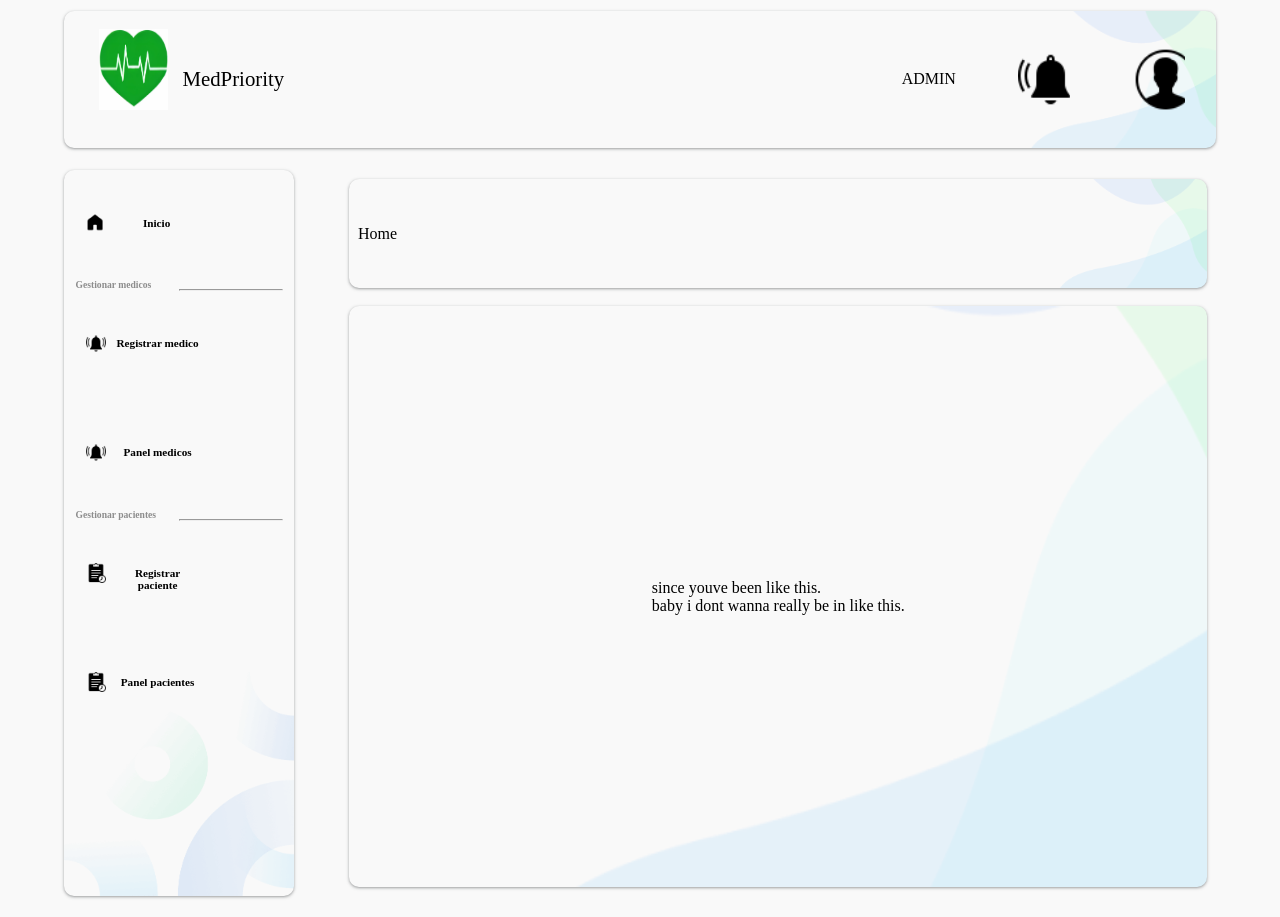
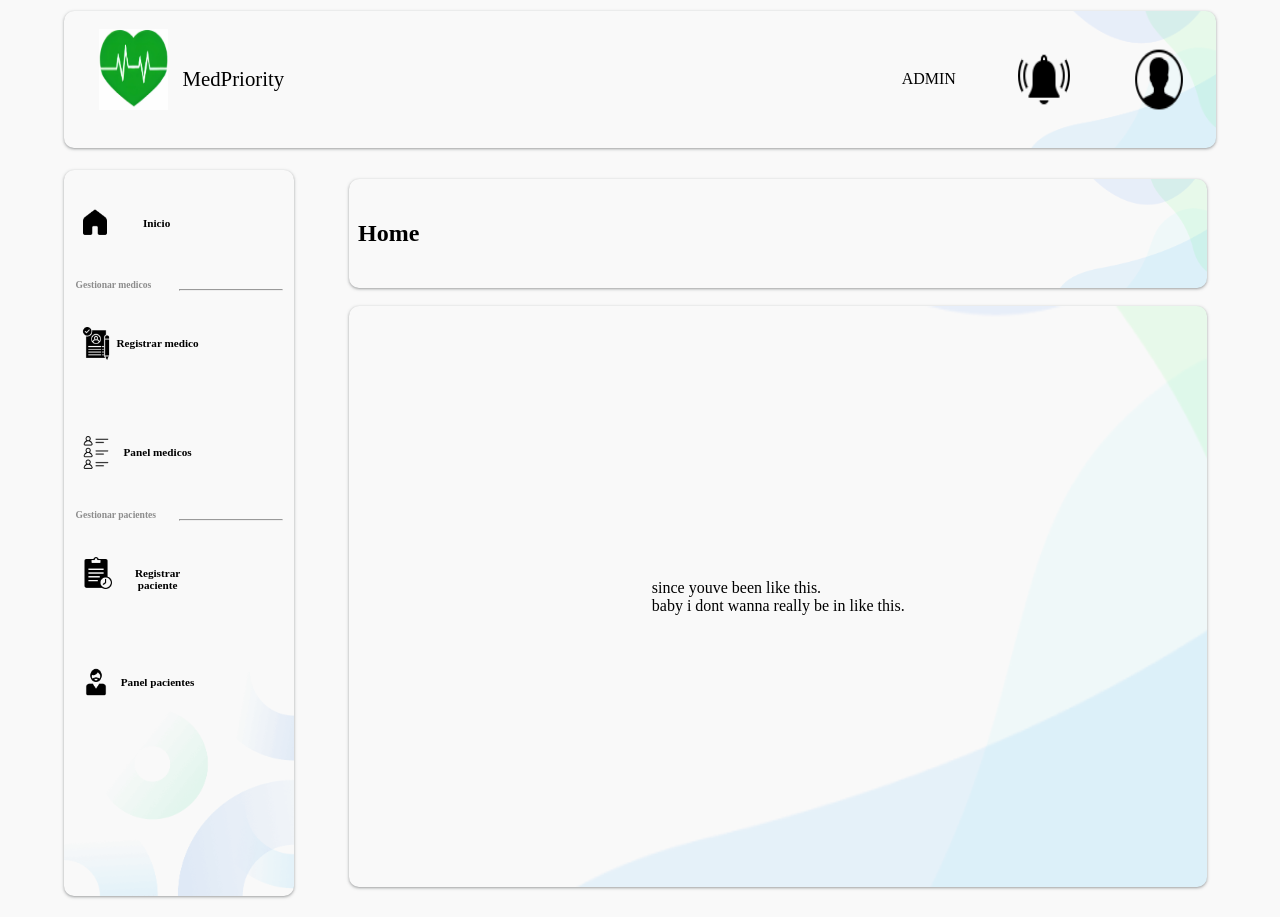
Before and after one commit to silva808/medpriority-nuevo, a PHP site: page / in a window 1280 px wide. Run offline with PHP 8.4, Linux system fonts and the light colour scheme; data comes from the database, SQL or seed files in the repository; some web fonts are replaced.

Commit message:
update user modal added

```diff
--- a/Css/styles.css
+++ b/Css/styles.css
@@ -20,9 +20,11 @@ body {
     flex-direction: column;
     align-items:center;
     justify-content: space-around;
+    /* border: 1px solid greenyellow; */
 }
 
 .conheader {
+    /* border: 1px solid red; */
     width: 90%;
     height: 15%;
     display: flex;
@@ -40,7 +42,6 @@ body {
     width: 30%;
     height: 100%;
     display: flex;
-
 }
 
 .img_logo{
@@ -51,20 +52,18 @@ body {
     background-size: 100% 100%;
     margin-top: 5%;
     margin-left: 10%;
-
 }
 
 .letras_logo{
     width: 50%;
     height: 100%;
-     margin-left: -6%;
+    margin-left: -6%;
     align-items: center;
     text-align: center;
     align-content: center;
     font-family: "Adamina", serif;
     font-style: normal;
     font-size: 130%;
-
 }
 
 .datos_barra{
@@ -80,10 +79,8 @@ body {
     width: 15%;
     height: 60%;
     background-image: url(../imagenes/alarma.png);
-    background-size: cover;
+    background-size: 100% 100%;
     background-repeat: no-repeat;
-
-
 }
 
 
@@ -93,7 +90,7 @@ body {
     height: 60%;
 
     background-image: url(../imagenes/usuarios-50.png);
-    background-size: cover;
+    background-size: 100% 100%;
     background-repeat: no-repeat;
 }
 
@@ -103,10 +100,10 @@ body {
     width: 90%;
     height: 80%;
     display: flex;
-    border-radius: 10px;
+    /* border-radius: 10px; */
     justify-content: space-between;
     align-items: center;
-
+    /* border: 1px solid red; */
 }
 
 
@@ -123,18 +120,17 @@ body {
     background-size: contain;
     background-position: bottom;
     background-repeat: no-repeat;
-
+    /* border: 1px solid blue; */
 }
 
 .cont_menu_sub{
-
     width: 90%;
     height: 100%;
     display: flex;
     flex-direction: column;
 }
 .inicio{
-    /* border: 1px solid green; */
+    /* border: 1px solid fuchsia; */
     width: 100%;
     height: 15%;
     display: flex;
@@ -143,9 +139,10 @@ body {
 
 }
 .con_imagen img{
-    width: 50%;
-    height: 30%;
-
+    /* border: 1px solid rebeccapurple; */
+    width: 80%;
+    height: 80%;
+    background-size: 100% 100%;
 }
 
 .con_opcion{
@@ -172,6 +169,7 @@ h2{
 }
 h4{
     font-size: 70%;
+    /* justify-self: flex-end; */
 }
 .linecita{
     width: 50%;
@@ -190,8 +188,6 @@ h4{
 .icono_menu img {
     width: 10%;
     height: 10%;
-
-
 }
 .select{
     width: 100%;
@@ -213,7 +209,7 @@ main {
 }
 
 .contain_main{
-    /* border: 1px solid red; */
+    /* border: 1px solid fuchsia; */
     width: 100%;
     height: 100%;
     flex: none;
@@ -242,11 +238,17 @@ main {
     padding-left: 1%;
 }
 
+.cont_titulo p{
+    font-size: x-large;
+    font-weight: bold;
+}
+
 .cont_general_all{
-    /* border: 1px solid blue; */
+    /* border: 1px solid greenyellow; */
     width: 98%;
     height: 80%;
     display: flex;
+    flex-direction: column;
     border-radius: 10px;
     align-items: center;
     background-image: url(../imagenes/corner-7.png);
@@ -330,9 +332,9 @@ main {
 table{
     /* border: 1px solid red; */
     width: 100%;
-    /* height: 200px; */
+    /* height: 90%; */
     text-align: left;
-    /* overflow: auto; */
+    justify-self: flex-end;
 }
 table th{
     /* border: 1px solid black; */
@@ -433,3 +435,116 @@ table button{
     height: 100%;
     overflow: auto;
 }
+
+/* -------------------------------------------------- MODAL -------------------------------------------- */
+
+.modal{
+    border: 1px solid;
+    position: fixed;
+    top: 50%;
+    left: 50%;
+    transform: translate(-50%, -50%) scale(0);
+    transition: 0.2s ease-in-out;
+    border-radius: 15px;
+    z-index: 10;
+    background-color: #F5F5F5;
+    width: 40%;
+    height: 80%;
+    display: flex;
+    flex-direction: column;
+}
+
+.modal.active{
+    transform: translate(-50%, -50%) scale(1);
+}
+
+.modal-header{
+    display: flex;
+    border-bottom: 1px solid;
+    align-items: center;
+    justify-content: space-between;
+    padding: 2%;
+    /* border: 1px solid red; */
+}
+
+.modal-header span{
+    font-size: x-large;
+    font-weight: bold;
+    color: rgba(18, 18, 221, 0.856);
+}
+
+.modal-header .close-button{
+    cursor: pointer;
+    border: none;
+    outline: none;
+    background: none;
+    font-size: xx-large;
+}
+
+.modal-body{
+    padding: 2%;
+    /* border: 1px solid blue; */
+}
+
+#overlay{
+    /* border: 1px solid blue; */
+    position: fixed;
+    opacity: 0;
+    top: 0;
+    left: 0;
+    right: 0;
+    bottom: 0;
+    background: transparent;
+    backdrop-filter: blur(5px);
+    pointer-events: none;
+    transition: 0.2s ease-in-out;
+}
+
+#overlay.active{
+    opacity: 1;
+    pointer-events: all;
+}
+
+/* ---------------------------- MODAL CONTENT -------------------------*/
+
+.modal-body{
+    /* border: 1px solid black; */
+    height: 100%;
+}
+
+.modal-savebutton{
+    /* border: 1px solid red; */
+    height: 9%;
+    display: flex;
+    align-items: center;
+    justify-content: center;
+}
+
+.modal-savebutton button{
+    background-color: rgba(18, 18, 221, 0.856);
+    border-radius: 15px;
+    width: 30%;
+    border: transparent;
+    height: 55%;
+    color: #ffffff;
+    font-size:small;
+}
+
+.edit-modal{
+    /* border: 1px solid red; */
+    display: flex;
+    width: 100%;
+    height: 10%;
+    align-items: center;
+    gap: 3%;
+}
+
+.edit-modal input{
+    background-color: #D9D9D9;
+    height: 50%;
+    width: 40%;
+    border-radius: 15px;
+    border: transparent;
+    padding-left: 3%;
+    justify-self: end;
+}
--- a/index.php
+++ b/index.php
@@ -9,6 +9,68 @@
 </head>
 
 <body>
+<!-- -------------------------------MODAL------------------------------------------ -->
+
+<?php
+    require_once 'php/connection.php';
+
+    $bruh = "SELECT * FROM usuario WHERE id_rol='3' OR id_rol='2'";   //jiji
+    $q = mysqli_query( $mysqli, $bruh );
+        if(mysqli_num_rows($q)>0){
+            while($ff =mysqli_fetch_assoc($q)){
+                $modalId = 'modal_' . $ff['id_usuario'];
+                $identi = $ff['id_usuario'];
+
+                // --------------------------------------
+?>
+
+<div class="modal" id="<?php echo $modalId?>">
+    <div class="modal-header">
+        <span><?php echo htmlspecialchars($ff['nombre'])?></span>
+        <span><?php echo htmlspecialchars($identi)?></span>
+        <button id=chao data-close-button class="close-button">&times;</button>
+    </div>
+
+    <div class="modal-body">
+        <div class="edit-modal">Tipo de Documento
+            <input type="text" required name=m_id_type value="<?php echo htmlspecialchars($ff['tipo_documento'])?>">
+        </div>
+        <div class="edit-modal">Numero de Documento
+            <input type="text" disabled required name=m_id value="<?php echo htmlspecialchars($ff['id_usuario'])?>">
+        </div>
+        <div class="edit-modal">Nombre
+            <input type="text" required name=m_name value="<?php echo htmlspecialchars($ff['nombre'])?>">
+        </div>
+        <div class="edit-modal">Edad
+            <input type="text" required name=m_age value="<?php echo htmlspecialchars($ff['edad'])?>">
+        </div>
+        <div class="edit-modal">Sexo
+            <input type="text" required name=m_sexmoneyfeelingsdie value="<?php echo htmlspecialchars($ff['genero'])?>">
+        </div>
+        <div class="edit-modal">Direccion
+            <input type="text" required name=m_address value="<?php echo htmlspecialchars($ff['direccion'])?>">
+        </div>
+        <div class="edit-modal">Telefono
+            <input type="text" required name=m_pickupyophonebaby value="<?php echo htmlspecialchars($ff['telefono'])?>">
+        </div>
+        <div class="edit-modal">Correo Electronico
+            <input type="text" required name=m_email value="<?php echo htmlspecialchars($ff['correo'])?>">
+        </div>
+        <div class="edit-modal">Tipo de Afiliacion
+            <input type="text" required name=m_afi value="<?php echo htmlspecialchars($ff['tipo_afiliacion'])?>">
+        </div>
+        <div class="modal-savebutton">
+            <button class="save-button" id="sage" data-modal-id="<?php echo $modalId;?>">Aplicar cambios</button>
+        </div>
+    </div>
+
+</div>
+<?php
+            }
+        }
+?>
+<div id="overlay"></div>
+
     <section class="general_todo">
         <div class="conheader">  <!-- contenedor header o barra principal -->
 
@@ -46,7 +108,6 @@
                             <h4>Inicio</h4>
                         </div>
                     </a>
-
                 </div>
 
 
@@ -61,7 +122,7 @@
                 </div>
                 <div class="inicio">
                     <a href="#reg_med">
-                        <div class="con_imagen" id="icono"> <img src="imagenes/alarma.png" alt=""></div>
+                        <div class="con_imagen" id="icono"> <img src="imagenes/resume.png" alt=""></div>
                     </a>
                     <a href="#reg_med" class="inicio">
                         <div class="con_opcion">
@@ -72,7 +133,7 @@
 
                 <div class="inicio">
                     <a href="#panel_med">
-                        <div class="con_imagen" id="icono"> <img src="imagenes/alarma.png" alt=""></div>
+                        <div class="con_imagen" id="icono"> <img src="imagenes/customer.png" alt=""></div>
                     </a>
                     <a href="#panel_med" class="inicio">
                         <div class="con_opcion">
@@ -103,7 +164,7 @@
 
                 <div class="inicio">
                     <a href="#panel_pac">
-                        <div class="con_imagen" id="icono"> <img src="imagenes/historiaclinica.png" alt=""></div>
+                        <div class="con_imagen" id="icono"> <img src="imagenes/user_panel.png" alt=""></div>
                     </a>
                     <a href="#panel_pac" class="inicio">
                         <div class="con_opcion">
@@ -120,7 +181,9 @@
             <main>
 
                     <div id="inicio" class="contain_main">
-                        <div class="cont_titulo">Home</div>
+                        <div class="cont_titulo">
+                            <p>Home</p>
+                        </div>
 
                         <div class="cont_general_all">
                             since youve been like this.
@@ -224,7 +287,9 @@
 
                     <!-- --------------REGISTRO PACIENTES-------------- -->
                     <div id="reg_pac" class="contain_main">
-                        <div class="cont_titulo">Registrar paciente</div>
+                        <div class="cont_titulo">
+                            <p>Registrar paciente</p>
+                        </div>
                             <div class="cont_general_all">
 
                                     <div class="pat-survey-container">
@@ -281,7 +346,9 @@
 
                     <!-- ------------PANEL PACIENTES--------------- -->
                     <div id="panel_pac" class="contain_main">
-                        <div class="cont_titulo">Panel pacientes</div>
+                        <div class="cont_titulo">
+                            <p>Panel pacientes</p>
+                        </div>
                             <div class="cont_general_all">
                             <div class="patient-main">
                         <table>
```
Also changed, not shown: Js/sql.js (+74 -0 lines), php/update.php (added, +55 -0 lines), imagenes/customer.png (added), imagenes/resume.png (added), imagenes/user_panel.png (added).
